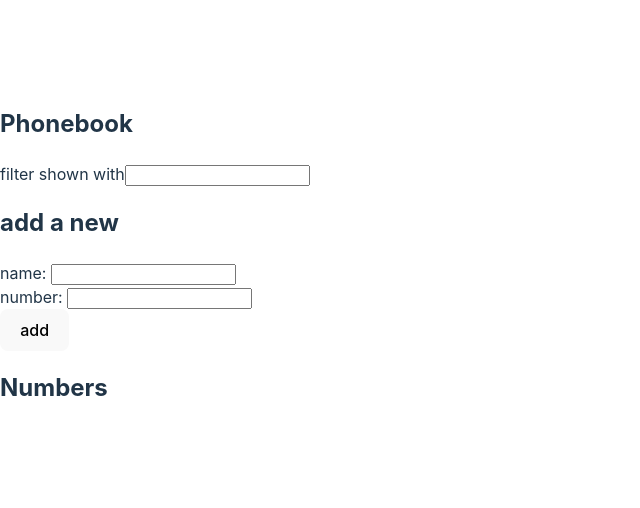
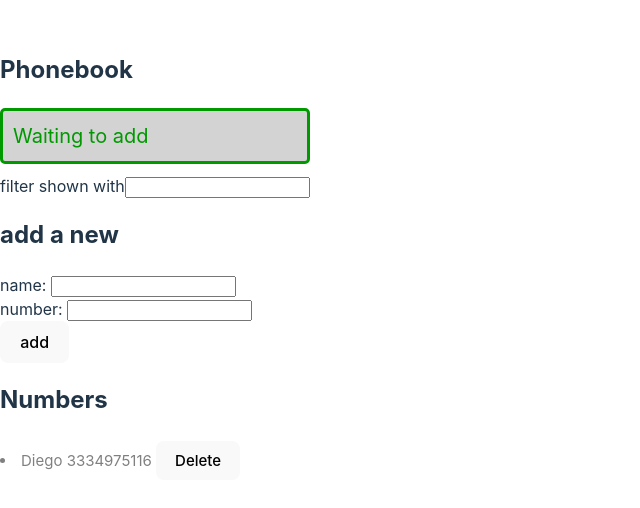
Before and after one commit to Diefat17/Part2, a React (Vite) app: page / in a window 1280 px wide. Shown: the part 144-652 px from the top of the page, without its empty margins (0-640 px from the left). Built offline with nearby package versions, Linux system fonts and the light colour scheme; data requests are answered from the project's data file.

Commit message:
Exercise 2.16 done

```diff
--- a/db.json
+++ b/db.json
@@ -1,3 +1,9 @@
 {
-  "persons": []
+  "persons": [
+    {
+      "id": "dc2e",
+      "name": "Diego",
+      "number": "3334975116"
+    }
+  ]
 }
--- a/src/App.jsx
+++ b/src/App.jsx
@@ -1,5 +1,6 @@
 import { useState, useEffect } from 'react'
 import personService from './services/notes'
+import Notification from './components/Notification'
 
 const Nombre = ({name, number, deletePerson, personId}) => {
   return <li>{name} {number} <button onClick={() => deletePerson(personId)} >Delete</button></li>
@@ -32,6 +33,7 @@ const App = () => {
   const [newName, setNewName] = useState('')
   const [newNumber, setNewNumber] = useState('')
   const [filter, setFilter] = useState('')
+  const [addedMessage, setAddedMessage] = useState('Waiting to add')
 
   useEffect(() => {
     personService
@@ -83,8 +85,12 @@ const App = () => {
           .then(initialPersons => {
             setPersons(persons.concat(initialPersons))
           })
-
-
+      setAddedMessage(
+        `Added ${newName}`
+      )
+      setTimeout(() => {
+        setAddedMessage(null)
+      }, 5000)
     } else {
       alert(`${newName} is already adde to phonebook`)
     }
@@ -96,6 +102,7 @@ const App = () => {
   return (
     <div>
       <h2>Phonebook</h2>
+      <Notification message={addedMessage} />
       filter shown with
       <Filter handleFilterChange={handleFilterChange} filter={filter}></Filter>
       <h2>add a new</h2>
--- a/src/index.css
+++ b/src/index.css
@@ -87,7 +87,7 @@
   }
 
   .error {
-    color: red;
+    color: rgb(0, 153, 0);
     background: lightgrey;
     font-size: 20px;
     border-style: solid;
```
